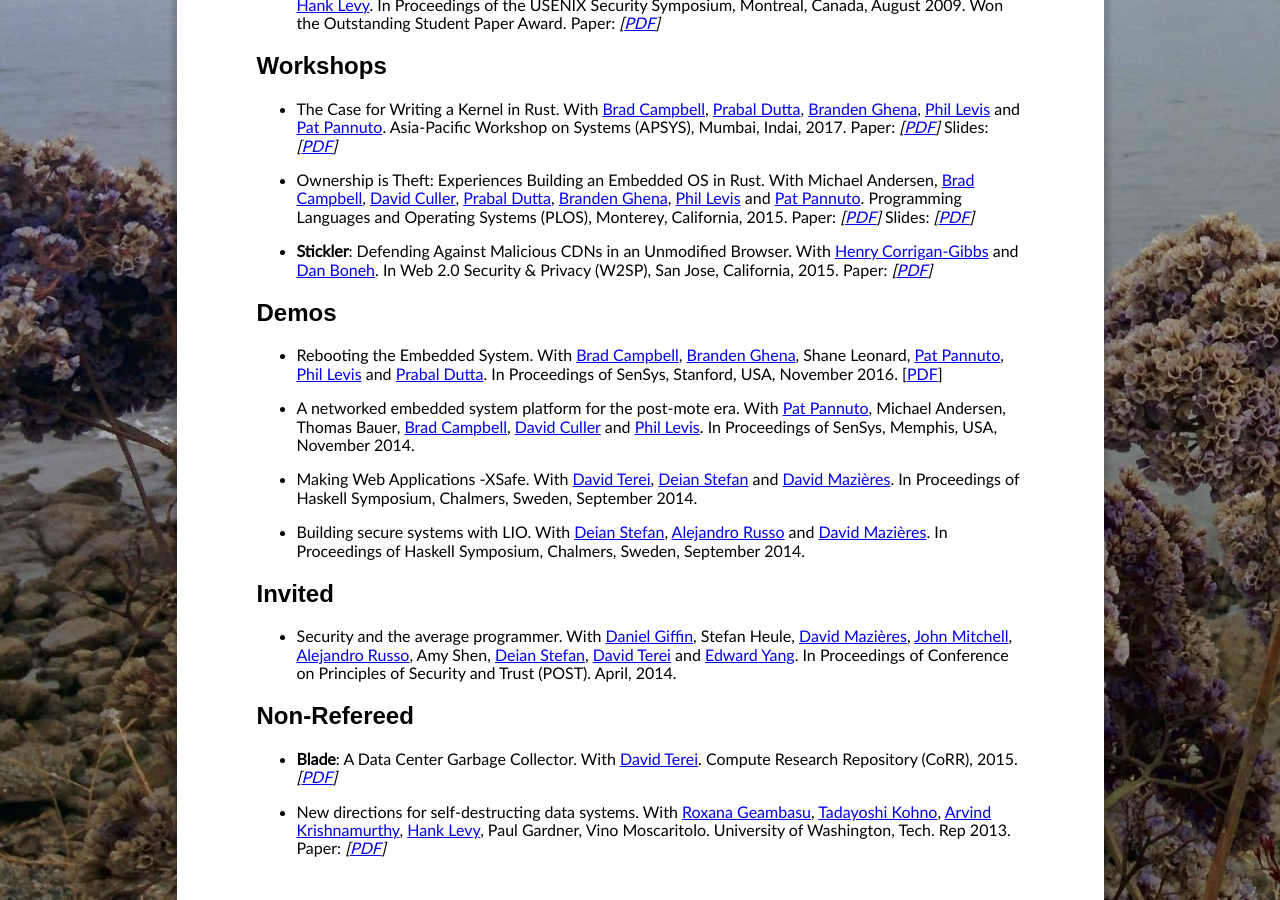
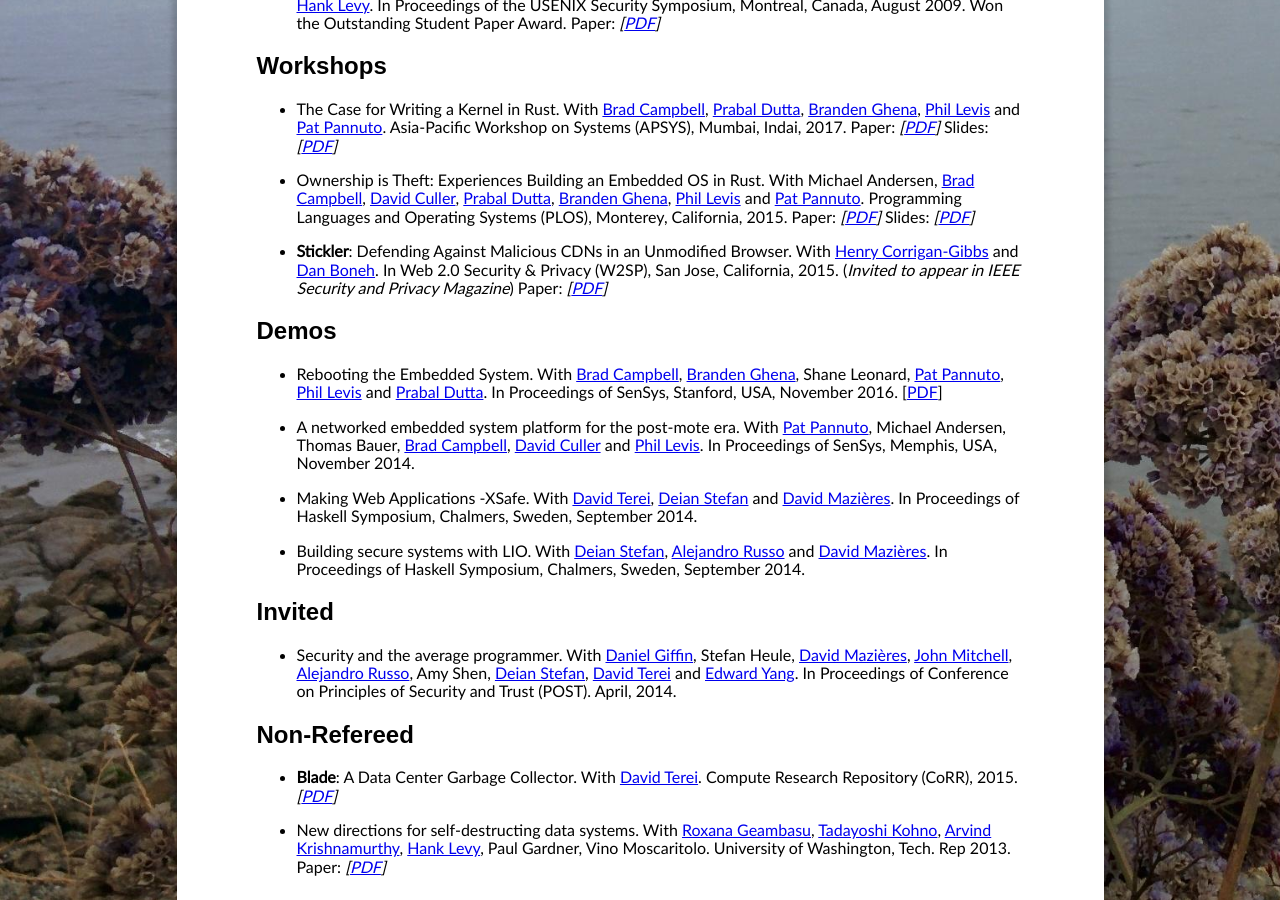
Before and after one commit to alevy/www, a Jekyll site: the page built from publications.md, in a window 1280 px wide and 900 px high, scrolled down 933 px. Built offline with Jekyll 4.4.1, drawn with Linux system fonts in a browser that asks for light colours; some web fonts are replaced.

Commit message:
stickler invited to IEEE magazine

```diff
--- a/publications.md
+++ b/publications.md
@@ -45,7 +45,9 @@ Paper: _\[[PDF](/papers/vanish-usenixsec09.pdf)\]_
   Paper: _\[[PDF](/papers/tock-plos2015.pdf)\]_ Slides: _\[[PDF](/talks/tock-plos2015.pdf)\]_
 
 * __Stickler__: Defending Against Malicious CDNs in an Unmodified Browser. With
-  [Henry Corrigan-Gibbs][] and [Dan Boneh][]. In Web 2.0 Security & Privacy (W2SP), San Jose, California, 2015.
+  [Henry Corrigan-Gibbs][] and [Dan Boneh][]. In Web 2.0 Security & Privacy
+  (W2SP), San Jose, California, 2015. (_Invited to appear in IEEE Security and
+  Privacy Magazine_)
   Paper: _\[[PDF](/papers/stickler-w2sp15.pdf)\]_
 
 ## Demos
```
